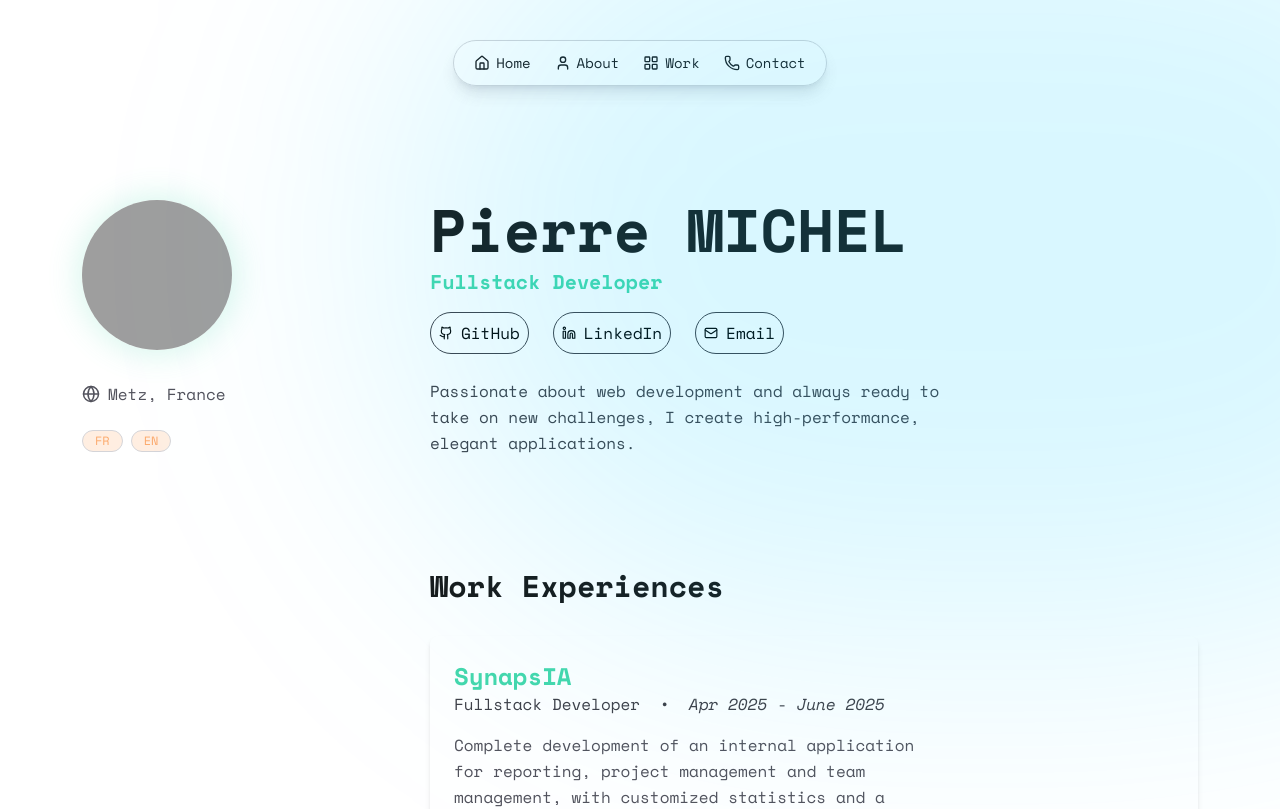
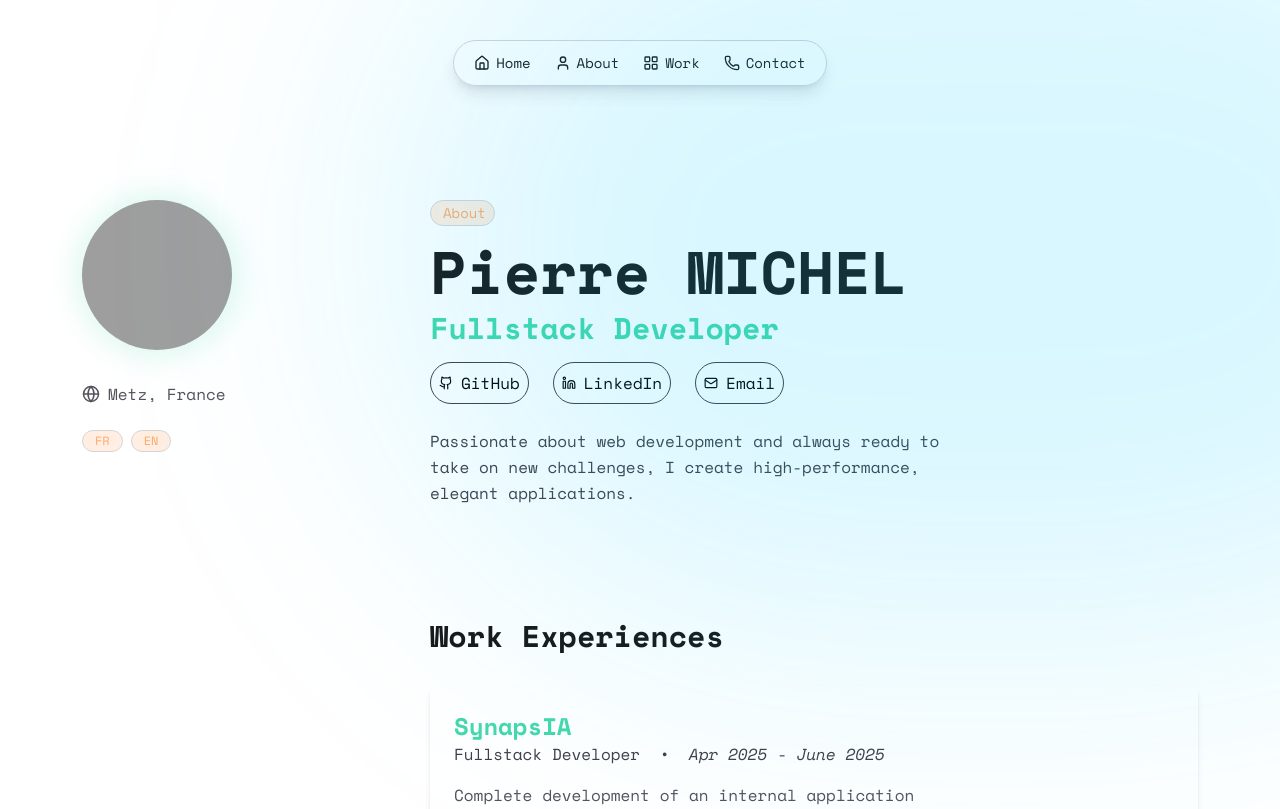
Before and after one commit to Miche1-Pierre/ai-portfolio, a Next.js app: page /about in a window 1280 px wide. Shown: the top 809 px of the page. Built offline with nearby package versions, Linux system fonts and the light colour scheme; grey boxes are pictures that could not be loaded.

Commit message:
update text and add badge

```diff
--- a/src/app/about/page.tsx
+++ b/src/app/about/page.tsx
@@ -2,6 +2,7 @@
 
 import NavigationMenu from "@/components/NavigationMenu";
 import Button from "@/components/Button";
+import Badge from "@/components/Badge";
 import Footer from "@/components/Footer";
 import Profile from "@/components/about/Profile";
 import WorkExperienceItem from "@/components/about/Experience";
@@ -45,8 +46,9 @@ export default function About() {
           {/* Colonne centrale */}
           <section className="flex-1 max-w-3xl mx-auto flex flex-col gap-28">
             <div className="sm:w-2/3 flex flex-col">
+              <Badge className="w-[65px] mb-4">About</Badge>
               <h1 className="text-6xl font-bold">{profile.name}</h1>
-              <p className="text-xl text-[#45d8ac] font-semibold mt-2">
+              <p className="text-3xl text-[#45d8ac] font-semibold mt-2">
                 {profile.jobTitle}
               </p>
 
```
